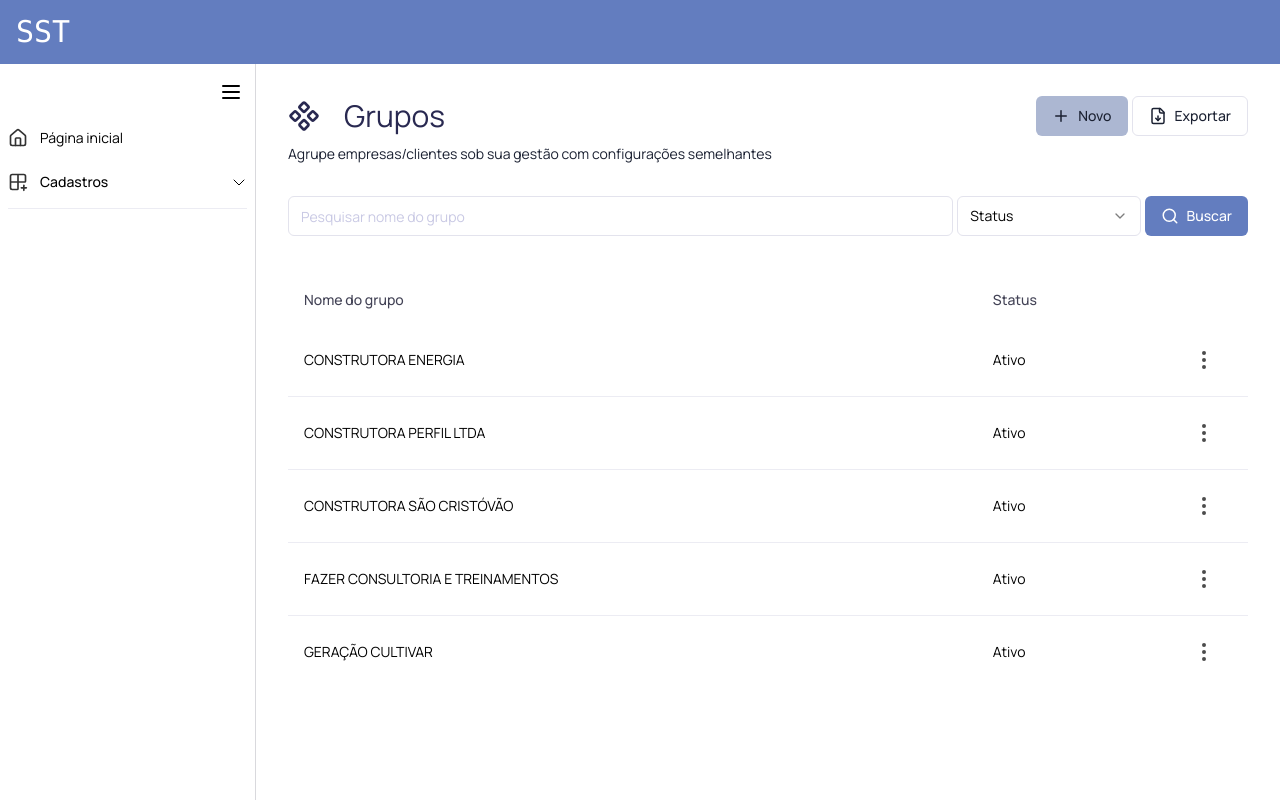
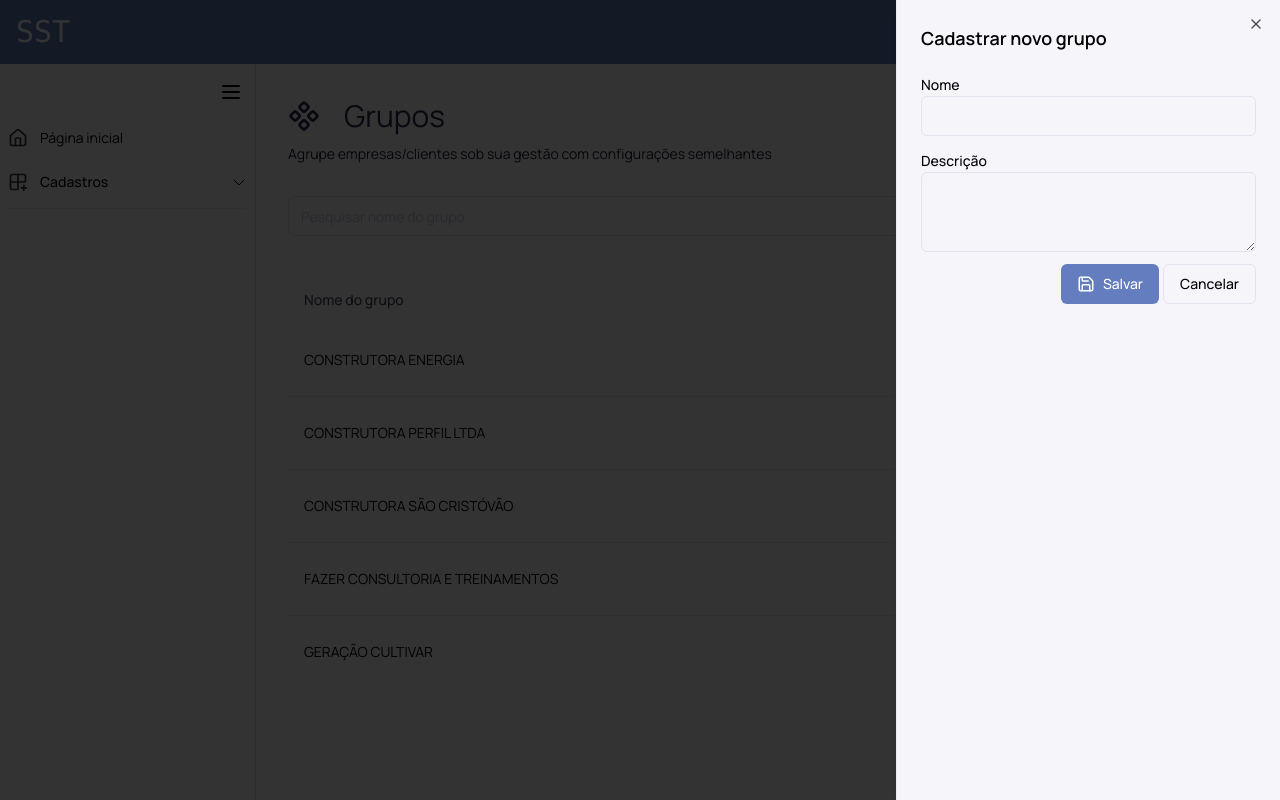
Before and after one commit to silvestr3/sst-web, a Next.js app: page /groups in a window 1280 px wide. Both pictures are taken after a click on the button "Novo". Built offline with nearby package versions, Linux system fonts and the light colour scheme.

Commit message:
feat: Setup create new group form

```diff
--- /dev/null
+++ b/src/app/(app)/groups/components/NewGroupSheet.tsx
@@ -0,0 +1,85 @@
+"use client";
+
+import { Button } from "@/components/ui/button";
+import { Input } from "@/components/ui/input";
+import { Label } from "@/components/ui/label";
+import {
+  Sheet,
+  SheetClose,
+  SheetContent,
+  SheetHeader,
+  SheetTitle,
+  SheetTrigger,
+} from "@/components/ui/sheet";
+import { Textarea } from "@/components/ui/textarea";
+import { Save } from "lucide-react";
+import { ReactNode } from "react";
+import { z } from "zod";
+import { useForm } from "react-hook-form";
+import { zodResolver } from "@hookform/resolvers/zod";
+
+const newGroupFormSchema = z.object({
+  name: z.string(),
+  description: z.string(),
+});
+
+type NewGroupFormType = z.infer<typeof newGroupFormSchema>;
+
+interface NewGroupSheetProps {
+  children: ReactNode;
+}
+
+export function NewGroupSheet({ children }: NewGroupSheetProps) {
+  const { register, handleSubmit, reset } = useForm<NewGroupFormType>({
+    resolver: zodResolver(newGroupFormSchema),
+    defaultValues: {
+      name: "",
+      description: "",
+    },
+  });
+
+  function handleCreateNewGroupSubmit(data: NewGroupFormType) {
+    console.log(data);
+
+    reset();
+  }
+
+  return (
+    <Sheet>
+      <SheetTrigger asChild>{children}</SheetTrigger>
+      <SheetContent
+        aria-describedby="Cadastrar novo grupo"
+        className="bg-card text-foreground"
+        side={"right"}
+      >
+        <SheetHeader>
+          <SheetTitle>Cadastrar novo grupo</SheetTitle>
+        </SheetHeader>
+        <form
+          onSubmit={handleSubmit(handleCreateNewGroupSubmit)}
+          className="mt-5 space-y-3"
+        >
+          <div>
+            <Label htmlFor="name">Nome</Label>
+            <Input {...register("name")} type="text" id="name" />
+          </div>
+
+          <div>
+            <Label htmlFor="description">Descrição</Label>
+            <Textarea {...register("description")} id="description" />
+          </div>
+
+          <div className="flex items-center gap-1 justify-end">
+            <Button type="submit" className="flex items-center gap-2">
+              <Save size={18} />
+              Salvar
+            </Button>
+            <SheetClose asChild>
+              <Button variant={"outline"}>Cancelar</Button>
+            </SheetClose>
+          </div>
+        </form>
+      </SheetContent>
+    </Sheet>
+  );
+}
--- a/src/app/(app)/groups/page.tsx
+++ b/src/app/(app)/groups/page.tsx
@@ -15,6 +15,7 @@
   SelectTrigger,
   SelectValue,
 } from "@/components/ui/select";
+import { NewGroupSheet } from "./components/NewGroupSheet";
 
 const groups = [
   {
@@ -52,6 +53,7 @@
         <h2>Grupos</h2>
 
         <div className="flex items-center gap-1 ml-auto">
+          <NewGroupSheet>
             <Button
               className="flex items-center gap-2 text-secondary-foreground"
               variant={"secondary"}
@@ -59,6 +61,7 @@
               <Plus size={18} />
               Novo
             </Button>
+          </NewGroupSheet>
           <Button
             className="flex items-center gap-2 text-secondary-foreground"
             variant={"outline"}
--- /dev/null
+++ b/src/components/ui/label.tsx
@@ -0,0 +1,26 @@
+"use client"
+
+import * as React from "react"
+import * as LabelPrimitive from "@radix-ui/react-label"
+import { cva, type VariantProps } from "class-variance-authority"
+
+import { cn } from "@/lib/utils"
+
+const labelVariants = cva(
+  "text-sm font-medium leading-none peer-disabled:cursor-not-allowed peer-disabled:opacity-70"
+)
+
+const Label = React.forwardRef<
+  React.ElementRef<typeof LabelPrimitive.Root>,
+  React.ComponentPropsWithoutRef<typeof LabelPrimitive.Root> &
+    VariantProps<typeof labelVariants>
+>(({ className, ...props }, ref) => (
+  <LabelPrimitive.Root
+    ref={ref}
+    className={cn(labelVariants(), className)}
+    {...props}
+  />
+))
+Label.displayName = LabelPrimitive.Root.displayName
+
+export { Label }
--- /dev/null
+++ b/src/components/ui/sheet.tsx
@@ -0,0 +1,140 @@
+"use client";
+
+import * as React from "react";
+import * as SheetPrimitive from "@radix-ui/react-dialog";
+import { cva, type VariantProps } from "class-variance-authority";
+import { X } from "lucide-react";
+
+import { cn } from "@/lib/utils";
+
+const Sheet = SheetPrimitive.Root;
+
+const SheetTrigger = SheetPrimitive.Trigger;
+
+const SheetClose = SheetPrimitive.Close;
+
+const SheetPortal = SheetPrimitive.Portal;
+
+const SheetOverlay = React.forwardRef<
+  React.ElementRef<typeof SheetPrimitive.Overlay>,
+  React.ComponentPropsWithoutRef<typeof SheetPrimitive.Overlay>
+>(({ className, ...props }, ref) => (
+  <SheetPrimitive.Overlay
+    className={cn(
+      "fixed inset-0 z-50 bg-black/80  data-[state=open]:animate-in data-[state=closed]:animate-out data-[state=closed]:fade-out-0 data-[state=open]:fade-in-0",
+      className
+    )}
+    {...props}
+    ref={ref}
+  />
+));
+SheetOverlay.displayName = SheetPrimitive.Overlay.displayName;
+
+const sheetVariants = cva(
+  "fixed z-50 gap-4 bg-background p-6 shadow-lg transition ease-in-out data-[state=open]:animate-in data-[state=closed]:animate-out data-[state=closed]:duration-300 data-[state=open]:duration-500",
+  {
+    variants: {
+      side: {
+        top: "inset-x-0 top-0 border-b data-[state=closed]:slide-out-to-top data-[state=open]:slide-in-from-top",
+        bottom:
+          "inset-x-0 bottom-0 border-t data-[state=closed]:slide-out-to-bottom data-[state=open]:slide-in-from-bottom",
+        left: "inset-y-0 left-0 h-full w-3/4 border-r data-[state=closed]:slide-out-to-left data-[state=open]:slide-in-from-left sm:max-w-sm",
+        right:
+          "inset-y-0 right-0 h-full w-3/4  border-l data-[state=closed]:slide-out-to-right data-[state=open]:slide-in-from-right sm:max-w-sm",
+      },
+    },
+    defaultVariants: {
+      side: "right",
+    },
+  }
+);
+
+interface SheetContentProps
+  extends React.ComponentPropsWithoutRef<typeof SheetPrimitive.Content>,
+    VariantProps<typeof sheetVariants> {}
+
+const SheetContent = React.forwardRef<
+  React.ElementRef<typeof SheetPrimitive.Content>,
+  SheetContentProps
+>(({ side = "right", className, children, ...props }, ref) => (
+  <SheetPortal>
+    <SheetOverlay />
+    <SheetPrimitive.Content
+      ref={ref}
+      className={cn(sheetVariants({ side }), className)}
+      {...props}
+    >
+      {children}
+      <SheetPrimitive.Close className="absolute right-4 top-4 rounded-sm opacity-70 ring-offset-background transition-opacity hover:opacity-100 focus:outline-none focus:ring-2 focus:ring-ring focus:ring-offset-2 disabled:pointer-events-none data-[state=open]:bg-secondary">
+        <X className="h-4 w-4" />
+        <span className="sr-only">Close</span>
+      </SheetPrimitive.Close>
+    </SheetPrimitive.Content>
+  </SheetPortal>
+));
+SheetContent.displayName = SheetPrimitive.Content.displayName;
+
+const SheetHeader = ({
+  className,
+  ...props
+}: React.HTMLAttributes<HTMLDivElement>) => (
+  <div
+    className={cn(
+      "flex flex-col space-y-2 text-center sm:text-left",
+      className
+    )}
+    {...props}
+  />
+);
+SheetHeader.displayName = "SheetHeader";
+
+const SheetFooter = ({
+  className,
+  ...props
+}: React.HTMLAttributes<HTMLDivElement>) => (
+  <div
+    className={cn(
+      "flex flex-col-reverse sm:flex-row sm:justify-end sm:space-x-2",
+      className
+    )}
+    {...props}
+  />
+);
+SheetFooter.displayName = "SheetFooter";
+
+const SheetTitle = React.forwardRef<
+  React.ElementRef<typeof SheetPrimitive.Title>,
+  React.ComponentPropsWithoutRef<typeof SheetPrimitive.Title>
+>(({ className, ...props }, ref) => (
+  <SheetPrimitive.Title
+    ref={ref}
+    className={cn("text-lg font-semibold text-foreground", className)}
+    {...props}
+  />
+));
+SheetTitle.displayName = SheetPrimitive.Title.displayName;
+
+const SheetDescription = React.forwardRef<
+  React.ElementRef<typeof SheetPrimitive.Description>,
+  React.ComponentPropsWithoutRef<typeof SheetPrimitive.Description>
+>(({ className, ...props }, ref) => (
+  <SheetPrimitive.Description
+    ref={ref}
+    className={cn("text-sm text-muted-foreground", className)}
+    {...props}
+  />
+));
+SheetDescription.displayName = SheetPrimitive.Description.displayName;
+
+export {
+  Sheet,
+  SheetPortal,
+  SheetOverlay,
+  SheetTrigger,
+  SheetClose,
+  SheetContent,
+  SheetHeader,
+  SheetFooter,
+  SheetTitle,
+  SheetDescription,
+};
--- /dev/null
+++ b/src/components/ui/textarea.tsx
@@ -0,0 +1,24 @@
+import * as React from "react"
+
+import { cn } from "@/lib/utils"
+
+export interface TextareaProps
+  extends React.TextareaHTMLAttributes<HTMLTextAreaElement> {}
+
+const Textarea = React.forwardRef<HTMLTextAreaElement, TextareaProps>(
+  ({ className, ...props }, ref) => {
+    return (
+      <textarea
+        className={cn(
+          "flex min-h-[80px] w-full rounded-md border border-input bg-background px-3 py-2 text-sm ring-offset-background placeholder:text-muted-foreground focus-visible:outline-none focus-visible:ring-2 focus-visible:ring-ring focus-visible:ring-offset-2 disabled:cursor-not-allowed disabled:opacity-50",
+          className
+        )}
+        ref={ref}
+        {...props}
+      />
+    )
+  }
+)
+Textarea.displayName = "Textarea"
+
+export { Textarea }
```
Also changed, not shown: package.json (+6 -1 lines), 1 other file (tests, documents, lock files or other folders). Lines whose indentation alone changed are shown as unchanged.
